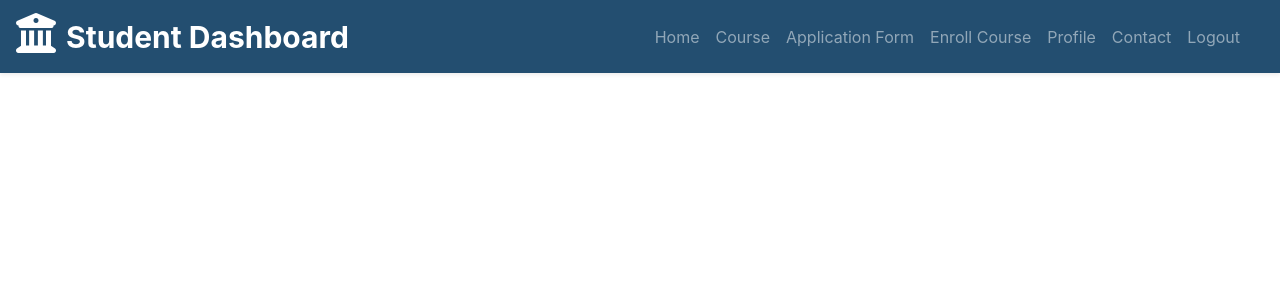
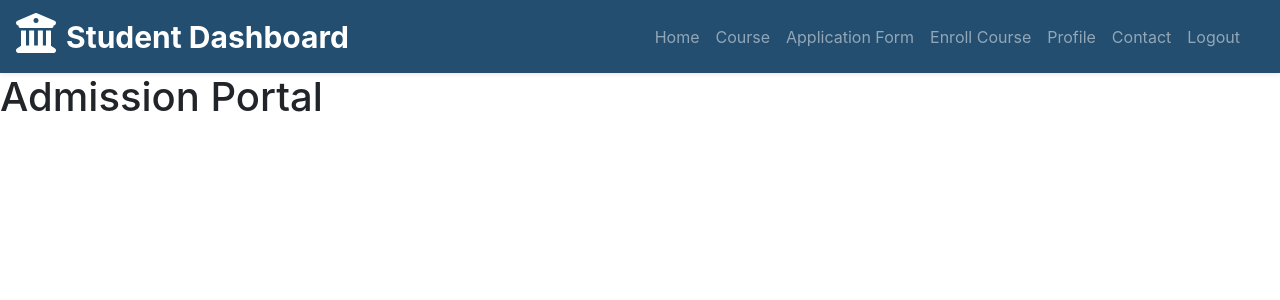
Before and after one commit to iamneo-production/1d11f13f-75c7-4dfa-bda4-2be9af6962ba, an Angular app in the folder angularapp/: page / in a window 1280 px wide. Shown: the top 300 px of the page. Built offline with nearby package versions, Linux system fonts and the light colour scheme.

Commit message:
Initial Commit

```diff
--- a/angularapp/src/app/app.component.html
+++ b/angularapp/src/app/app.component.html
@@ -4,3 +4,5 @@
 <app-header></app-header>
 
 <router-outlet></router-outlet>
+
+<h1>Admission Portal</h1>
```
